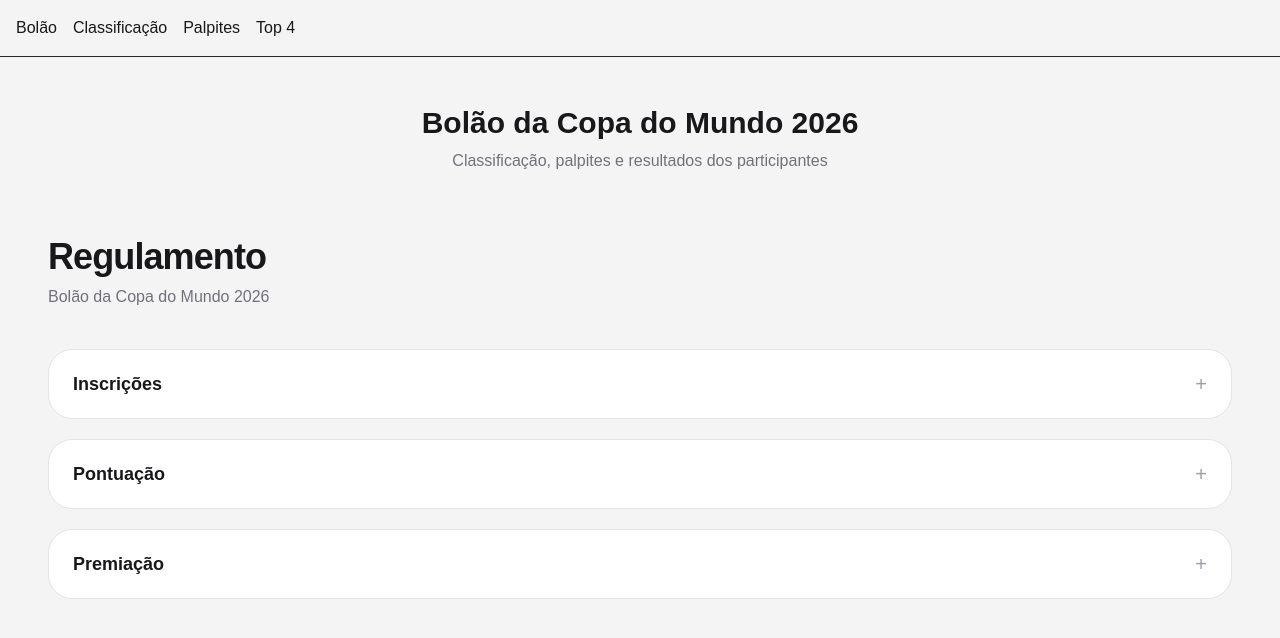
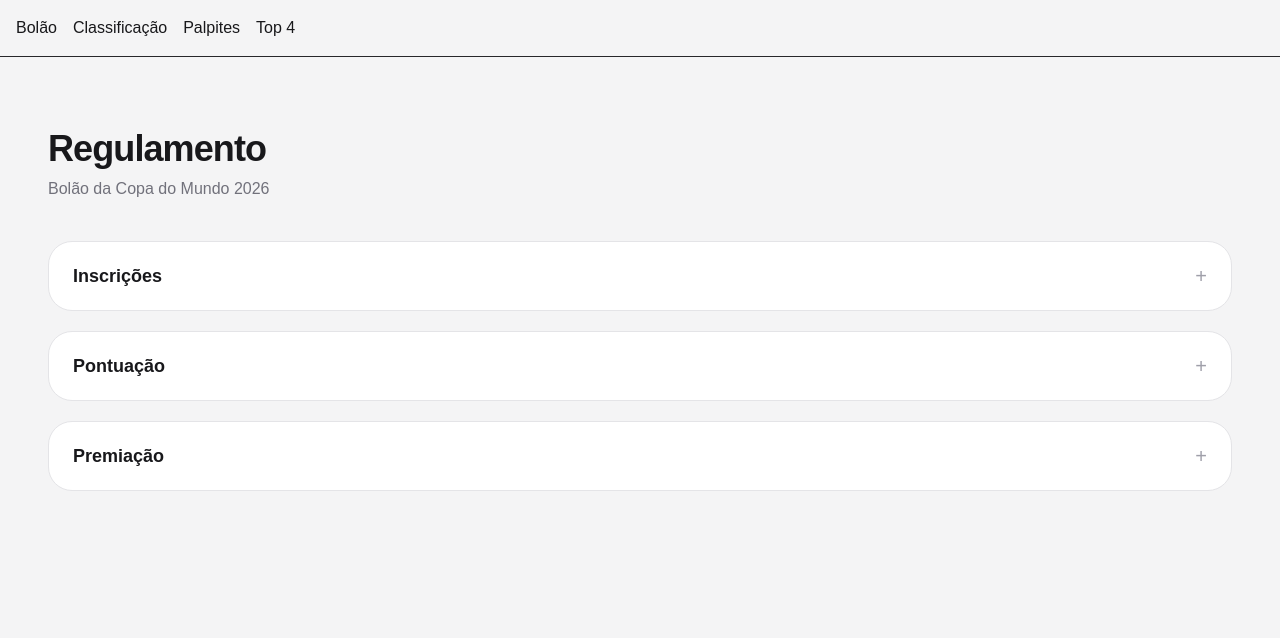
Before and after one commit to evandrolugli/bolao-copa-2026, a Next.js app: page / in a window 1280 px wide. Shown: the top 638 px of the page. Built offline with nearby package versions, Linux system fonts and the light colour scheme.

Commit message:
fix tables css

```diff
--- a/app/final-standings/page.tsx
+++ b/app/final-standings/page.tsx
@@ -30,13 +30,11 @@ export default async function FinalStandingsPage() {
 		<main className="page-container">
 			{/* Header */}
 			<div className="mb-8">
-				<h1 className="text-4xl font-bold tracking-tight text-zinc-900">
-					Top 4
-				</h1>
+				<h1 className="page-title">Top 4</h1>
 			</div>
 
 			{/* Table */}
-			<div className="overflow-x-auto rounded-3xl border border-zinc-200 bg-white shadow-lg">
+			<div className="table-wrapper">
 				<table className="w-full text-sm md:text-base border-collapse">
 					<thead>
 						<tr className="bg-gradient-to-r from-zinc-900 to-zinc-800 text-white">
--- a/app/layout.tsx
+++ b/app/layout.tsx
@@ -8,12 +8,10 @@ export default function RootLayout({
 }) {
 	return (
 		<html lang="en">
-			<body className="min-h-screen bg-zinc-100 text-zinc-900 antialiased">
-				<div className="flex min-h-screen flex-col">
-					<Header />
+			<body className="min-h-screen bg-zinc-100 text-zinc-900 antialiased flex flex-col">
+				<Header />
 
-					<main className="flex-1">{children}</main>
-				</div>
+				<main className="flex-1">{children}</main>
 			</body>
 		</html>
 	);
--- a/app/leaderboard/page.tsx
+++ b/app/leaderboard/page.tsx
@@ -66,15 +66,13 @@ export default async function LeaderboardPage() {
 				<div className="flex items-end justify-between gap-4 flex-wrap">
 					{/* Left */}
 					<div>
-						<h1 className="text-4xl font-bold tracking-tight text-zinc-900">
-							Classificação
-						</h1>
+						<h1 className="page-title">Classificação</h1>
 					</div>
 
 					{/* Right Info */}
 					<div className="flex items-center gap-3">
 						{/* Matches */}
-						<div className="rounded-2xl border border-zinc-200 bg-white px-5 py-3 shadow-sm text-center min-w-[110px]">
+						<div className="surface px-5 py-3 text-center min-w-[110px]">
 							<p className="text-xs uppercase tracking-wide text-zinc-500 font-medium">
 								Jogos
 							</p>
@@ -82,7 +80,7 @@ export default async function LeaderboardPage() {
 						</div>
 
 						{/* Day */}
-						<div className="rounded-2xl border border-zinc-200 bg-white px-5 py-3 shadow-sm text-center min-w-[110px]">
+						<div className="surface px-5 py-3 text-center min-w-[110px]">
 							<p className="text-xs uppercase tracking-wide text-zinc-500 font-medium">
 								Dia
 							</p>
@@ -93,7 +91,7 @@ export default async function LeaderboardPage() {
 			</div>
 
 			{/* Table */}
-			<div className="overflow-x-auto rounded-3xl border border-zinc-200 bg-white shadow-lg">
+			<div className="table-wrapper">
 				<table className="w-full text-sm border-collapse">
 					{/* Header */}
 					<thead>
--- a/app/page.tsx
+++ b/app/page.tsx
@@ -1,36 +1,8 @@
 import RulesAccordion from "@/components/RulesAccordion";
-
-// export default function Home() {
-// 	return (
-// 		<div className="text-center py-10 px-4 space-y-10">
-// 			{/* HEADER */}
-// 			<div>
-// 				<h1 className="text-3xl font-bold mb-2">Bolão da Copa do Mundo 2026</h1>
-// 				<p className="text-zinc-400">
-// 					Classificação, palpites e resultados dos participantes
-// 				</p>
-// 			</div>
-
-// 			{/* RULES */}
-// 			<div className="max-w-5xl mx-auto text-left">
-// 				<RulesAccordion />
-// 			</div>
-// 		</div>
-// 	);
-// }
 
 export default function Home() {
 	return (
-		<main className="page-container space-y-10">
-			{/* HEADER */}
-			<div className="text-center space-y-2">
-				<h1 className="text-3xl font-bold">Bolão da Copa do Mundo 2026</h1>
-				<p className="text-zinc-500">
-					Classificação, palpites e resultados dos participantes
-				</p>
-			</div>
-
-			{/* RULES */}
+		<main className="page-container">
 			<div>
 				<RulesAccordion />
 			</div>
--- a/app/predictions/page.tsx
+++ b/app/predictions/page.tsx
@@ -46,7 +46,7 @@ export default async function PredictionsPage({
 
 	return (
 		<main className="page-container space-y-6">
-			<h1 className="text-zinc-900 text-3xl font-bold">Palpites</h1>
+			<h1 className="page-title">Palpites</h1>
 
 			{/* Main Phase Filters */}
 			<div className="flex flex-wrap gap-3">
```
